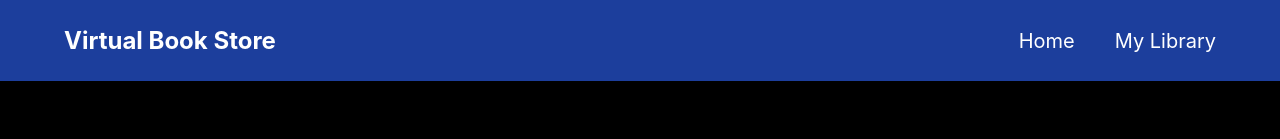
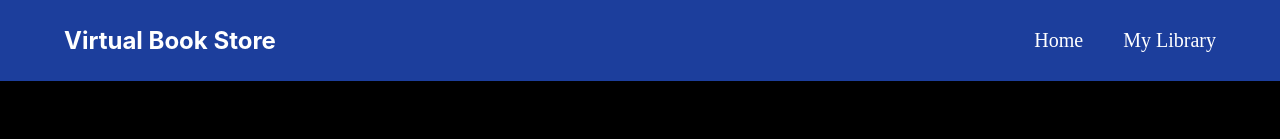
Before and after one commit to gopi-RD/Virtual-Book-Store, a React (Create React App) app: page / in a window 1280 px wide. Shown: the top 139 px of the page. Built offline with nearby package versions, Linux system fonts and the light colour scheme.

Commit message:
final commit

```diff
--- a/src/components/BookCard/index.js
+++ b/src/components/BookCard/index.js
@@ -4,7 +4,7 @@ import BookContext from "../../context/BookContext"
 
 const BookCard=(props)=>{
     const {bookDetails,isButton}=props
-    const {id,title,author,genre,rating,image_url,publication_year,isAddLibrary}=bookDetails
+    const {id,title,author,genre,rating,image_url,publication_year}=bookDetails
 
     return (
         <BookContext.Consumer>
--- a/src/components/Header/index.css
+++ b/src/components/Header/index.css
@@ -31,6 +31,7 @@
     color: white;
     text-decoration: none;
     font-size: 20px;
+    font-family: "Monoton";
 }
 
 .nav-link:hover{
```
Also changed, not shown: 1 other file (tests, documents, lock files or other folders).
